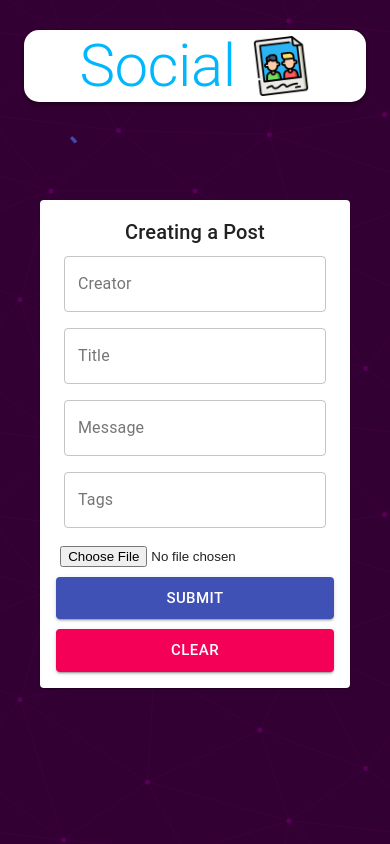
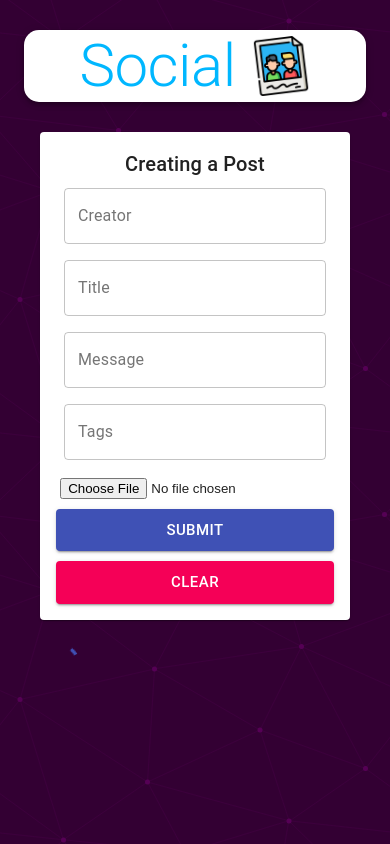
Before and after one commit to Ulrich-Tonmoy/MERN-web-apps, a React (Create React App) app in the folder social/client/: page / in a window 390 px wide. Built offline with nearby package versions, Linux system fonts and the light colour scheme.

Commit message:
form mobile style fixed

```diff
--- a/social/client/src/App.jsx
+++ b/social/client/src/App.jsx
@@ -27,7 +27,13 @@ function App() {
             </AppBar>
             <Grow in>
                 <Container>
-                    <Grid container justifyContent="space-between" alignItems="stretch" spacing={3}>
+                    <Grid
+                        className={classes.mainContainer}
+                        container
+                        justifyContent="space-between"
+                        alignItems="stretch"
+                        spacing={3}
+                    >
                         <Grid item xs={12} sm={7}>
                             <Posts setCurrentId={setCurrentId} />
                         </Grid>
--- a/social/client/src/styles.js
+++ b/social/client/src/styles.js
@@ -1,6 +1,6 @@
 import { makeStyles } from "@material-ui/core/styles";
 
-export default makeStyles(() => ({
+export default makeStyles((theme) => ({
     appBar: {
         borderRadius: 15,
         margin: "30px 0",
@@ -15,4 +15,9 @@ export default makeStyles(() => ({
     image: {
         marginLeft: "15px",
     },
+    [theme.breakpoints.down("sm")]: {
+        mainContainer: {
+            flexDirection: "column-reverse",
+        },
+    },
 }));
```
